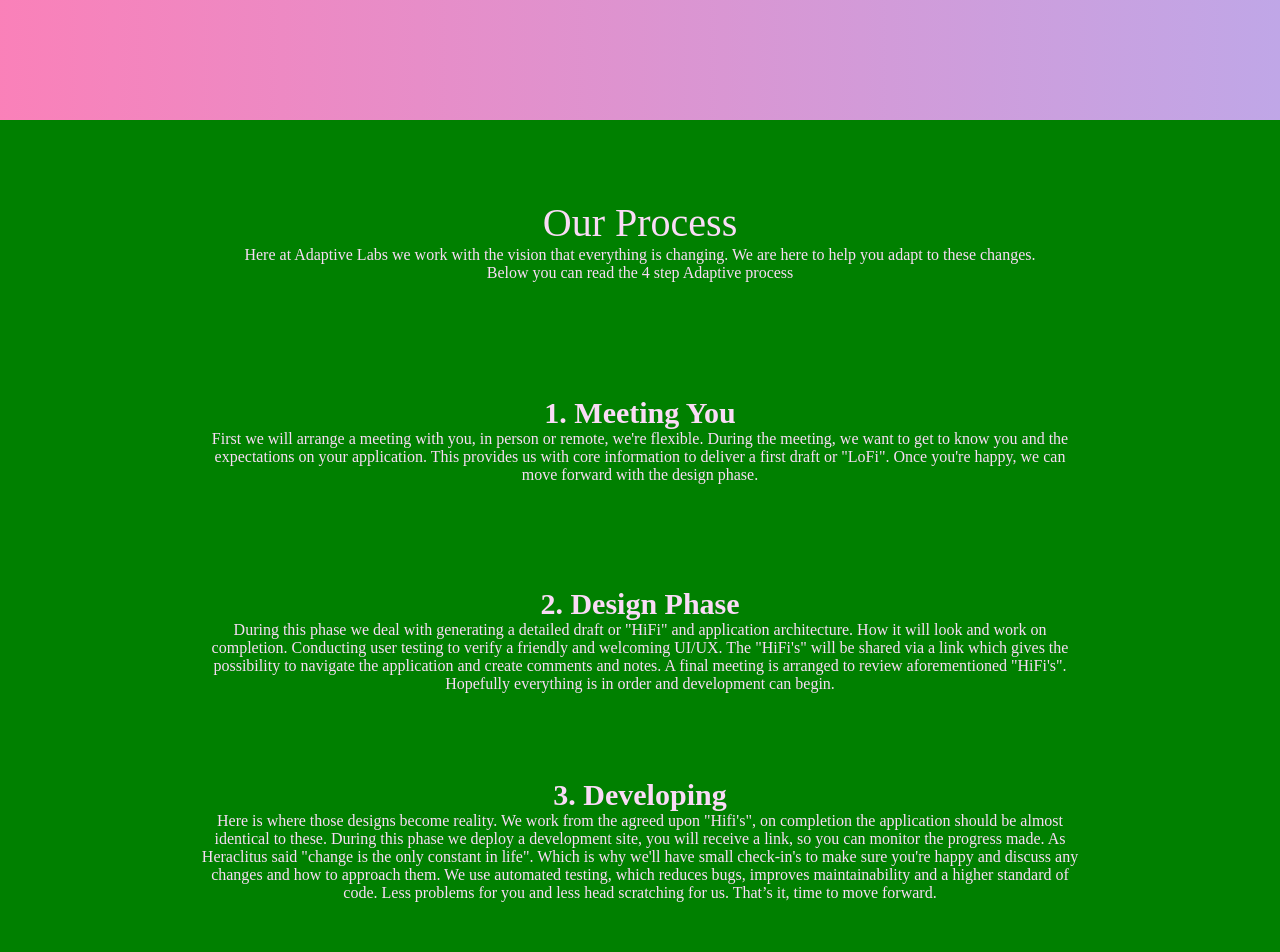
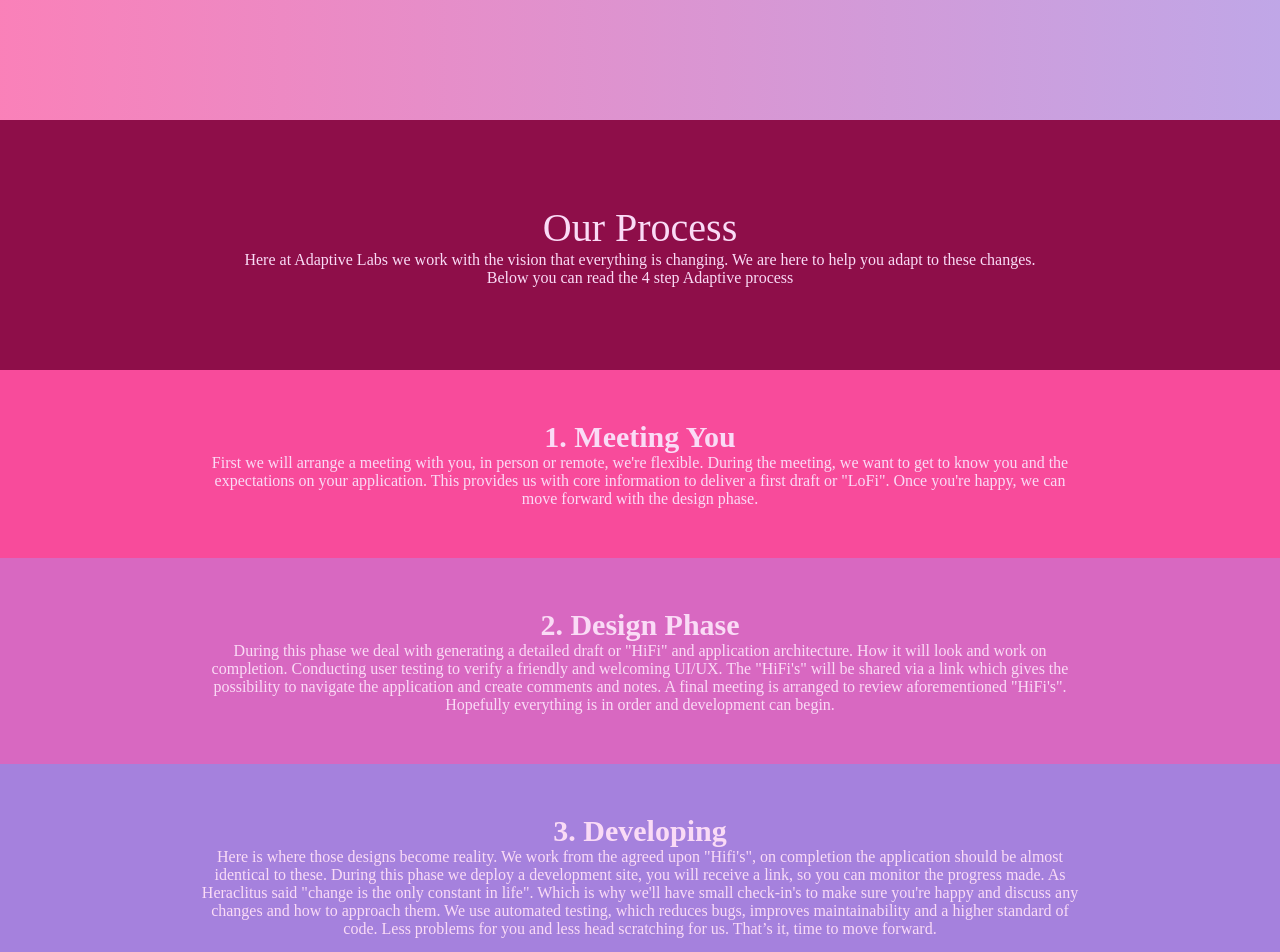
Before and after one commit to lukeperrin10/adaptive_website_2.0, a Next.js app: page / in a window 1280 px wide. Shown: the part 680-1632 px from the top of the page. Built offline with nearby package versions, Linux system fonts and the light colour scheme; a web font is replaced by a local one.

Commit message:
Add colour to accordion

```diff
--- a/layout/Process.jsx
+++ b/layout/Process.jsx
@@ -4,7 +4,7 @@
   return (
     <div className='process'>
       <div className='process-grid'>
-        <div className='process__static'>
+        <div className='process-grid__static'>
           <h2 className='heading-2'>Our Process</h2>
           <p className='text'>
             Here at Adaptive Labs we work with the vision that everything is
@@ -12,7 +12,7 @@
             Below you can read the 4 step Adaptive process
           </p>
         </div>
-        <div className='process__flexible--1'>
+        <div className='process-grid__flexible  process-grid__flexible--1'>
           <h3 className='heading-3'>1. Meeting You</h3>
           <div className='content'>
             <p>
@@ -24,7 +24,7 @@
             </p>
           </div>
         </div>
-        <div className='process__flexible--2'>
+        <div className='process-grid__flexible  process-grid__flexible--2'>
           <h3 className='heading-3'>2. Design Phase</h3>
           <div className='content'>
             <p>
@@ -39,7 +39,7 @@
             </p>
           </div>
         </div>
-        <div className='process__flexible--3'>
+        <div className='process-grid__flexible  process-grid__flexible--3'>
           <h3 className='heading-3'>3. Developing</h3>
           <div className='content'>
             <p>
@@ -57,7 +57,7 @@
             </p>
           </div>
         </div>
-        <div className='process__flexible--4'>
+        <div className='process-grid__flexible process-grid__flexible--4'>
           <h3 className='heading-3'>4. Delivery</h3>
           <div className='content'>
             <p className='paragraph'>
--- a/sass/layout/_process.scss
+++ b/sass/layout/_process.scss
@@ -1,26 +1,35 @@
 .process-grid {
   display: grid;
-  grid-template-rows: repeat(5, minmax(200px, 1fr));
+  grid-template-rows: 250px repeat(4, min-content);
   grid-template-columns: 1fr;
   justify-items: center;
-  align-items: center;
+  align-items: start;
   text-align: center;
 
-  // &__static {
+  &__static {
+    align-self: center;
+  }
 
-  // }
+  &__flexible {
+    padding: 50px 200px;
+    &--1 {
+      background-color: var(--color-secondary);
+    }
 
-  // &__flexible {
-  // &--1 {
-  // }
+    &--2 {
+      background-color: var(--color-tertiary);
+    }
 
-  // &--2 {
-  // }
+    &--3 {
+      background-color: var(--color-primary);
+    }
 
-  // &--3 {
-  // }
+    &--4 {
+      background-color: var(--color-quinary);
+    }
+  }
 
-  // &--4 {
-  // }
-  // }
+  .content {
+    opacity: 1;
+  }
 }
--- a/sass/pages/_home.scss
+++ b/sass/pages/_home.scss
@@ -16,8 +16,7 @@
 
 .process {
   height: 100%;
-  padding: 20px 200px;
-  background-color: green;
+  background-color: var(--color-quaternary);
 }
 
 .craft-academy {
--- a/styles/style.css
+++ b/styles/style.css
@@ -154,11 +154,32 @@
 
 .process-grid {
   display: grid;
-  grid-template-rows: repeat(5, minmax(200px, 1fr));
+  grid-template-rows: 250px repeat(4, min-content);
   grid-template-columns: 1fr;
   justify-items: center;
-  align-items: center;
+  align-items: start;
   text-align: center;
+}
+.process-grid__static {
+  align-self: center;
+}
+.process-grid__flexible {
+  padding: 50px 200px;
+}
+.process-grid__flexible--1 {
+  background-color: var(--color-secondary);
+}
+.process-grid__flexible--2 {
+  background-color: var(--color-tertiary);
+}
+.process-grid__flexible--3 {
+  background-color: var(--color-primary);
+}
+.process-grid__flexible--4 {
+  background-color: var(--color-quinary);
+}
+.process-grid .content {
+  opacity: 1;
 }
 
 .home-container {
@@ -174,8 +195,7 @@
 
 .process {
   height: 100%;
-  padding: 20px 200px;
-  background-color: green;
+  background-color: var(--color-quaternary);
 }
 
 .craft-academy {
```
Also changed, not shown: 1 other file (tests, documents, lock files or other folders).
